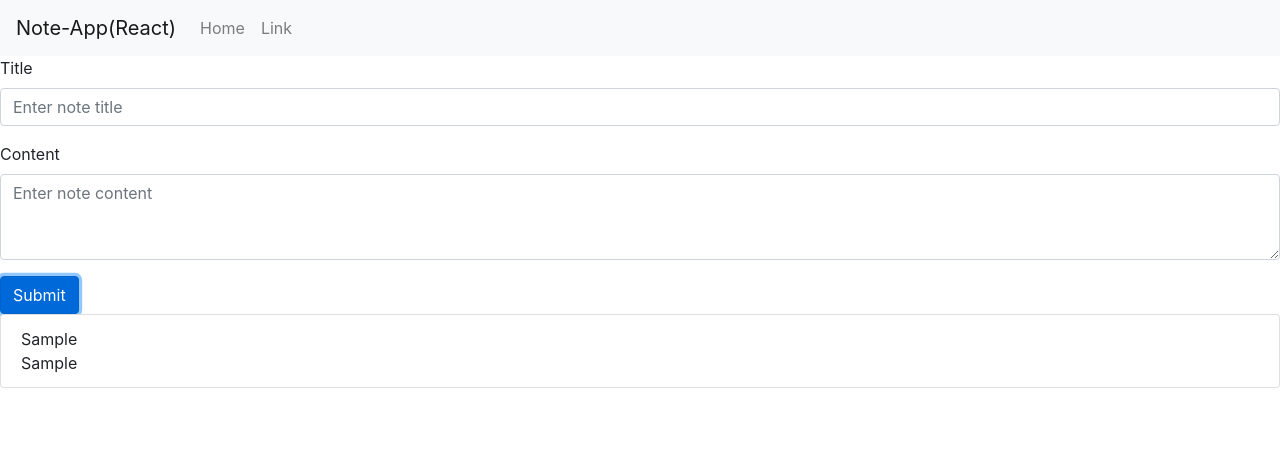
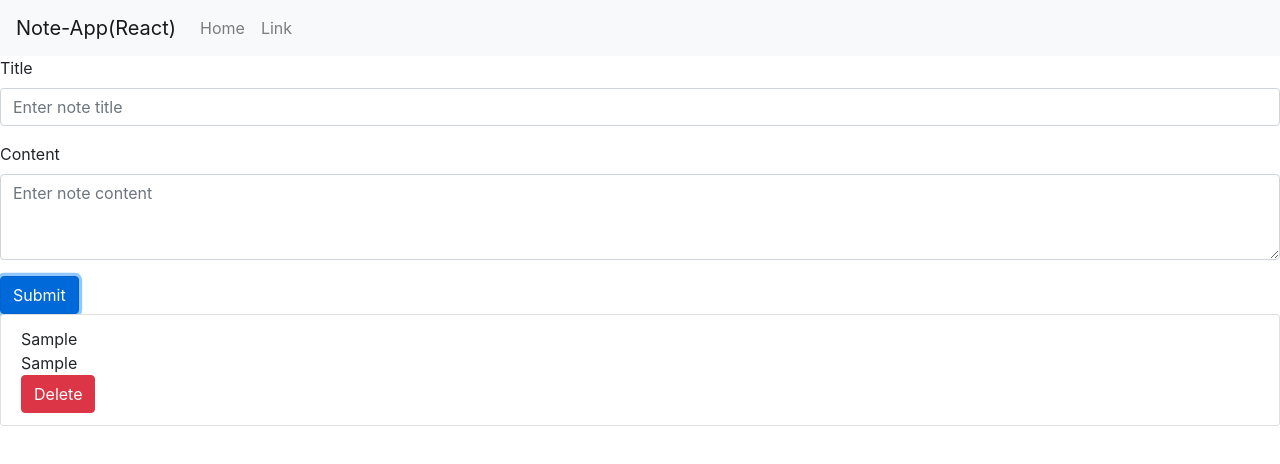
Before and after one commit to Aleksi123/reactapp, a React (Create React App) app: page / in a window 1280 px wide. Both pictures are taken after typing "Sample", "Sample" into the empty fields and a click on the button "Submit". Shown: the top 464 px of the page. Built offline with nearby package versions, Linux system fonts and the light colour scheme.

Commit message:
Notes can be deleted

```diff
--- a/src/App.js
+++ b/src/App.js
@@ -36,12 +36,17 @@ export default class App extends Component {
     this.setState({ createID : this.state.createID + 1 })
   }
 
+  deleteNote = (id) => {
+    console.log("deleteNote() id: " + id);
+    this.setState({ notes: [...this.state.notes.filter(note => note.id !== id)] })
+  }
+
   render() {
     return (
       <div>
         <TopBar />
         <NoteForm createNote={this.createNote} />
-        <NoteList notes={this.state.notes} />
+        <NoteList notes={this.state.notes} deleteNote={this.deleteNote} />
       </div>
     )
   }
--- a/src/components/Note.js
+++ b/src/components/Note.js
@@ -1,12 +1,14 @@
 import React, { Component } from 'react'
 import ListGroup from 'react-bootstrap/ListGroup'
+import Button from 'react-bootstrap/Button'
 
 export default class Note extends Component {
   render() {
     return (
       <ListGroup.Item>
         {this.props.note.title}<br />
-        {this.props.note.content}
+        {this.props.note.content}<br />
+        <Button variant="danger" onClick={this.props.deleteNote.bind(this, this.props.note.id)}>Delete</Button>
       </ListGroup.Item>
     )
   }
--- a/src/components/NoteList.js
+++ b/src/components/NoteList.js
@@ -5,7 +5,7 @@ import ListGroup from 'react-bootstrap/ListGroup'
 export default class NoteList extends Component {
   render() {
     const listItems = this.props.notes.map((note) =>
-      <Note note={note} key={note.id} value={note} />
+      <Note note={note} key={note.id} value={note} deleteNote={this.props.deleteNote} />
     );
     return (
       <ListGroup>
```
